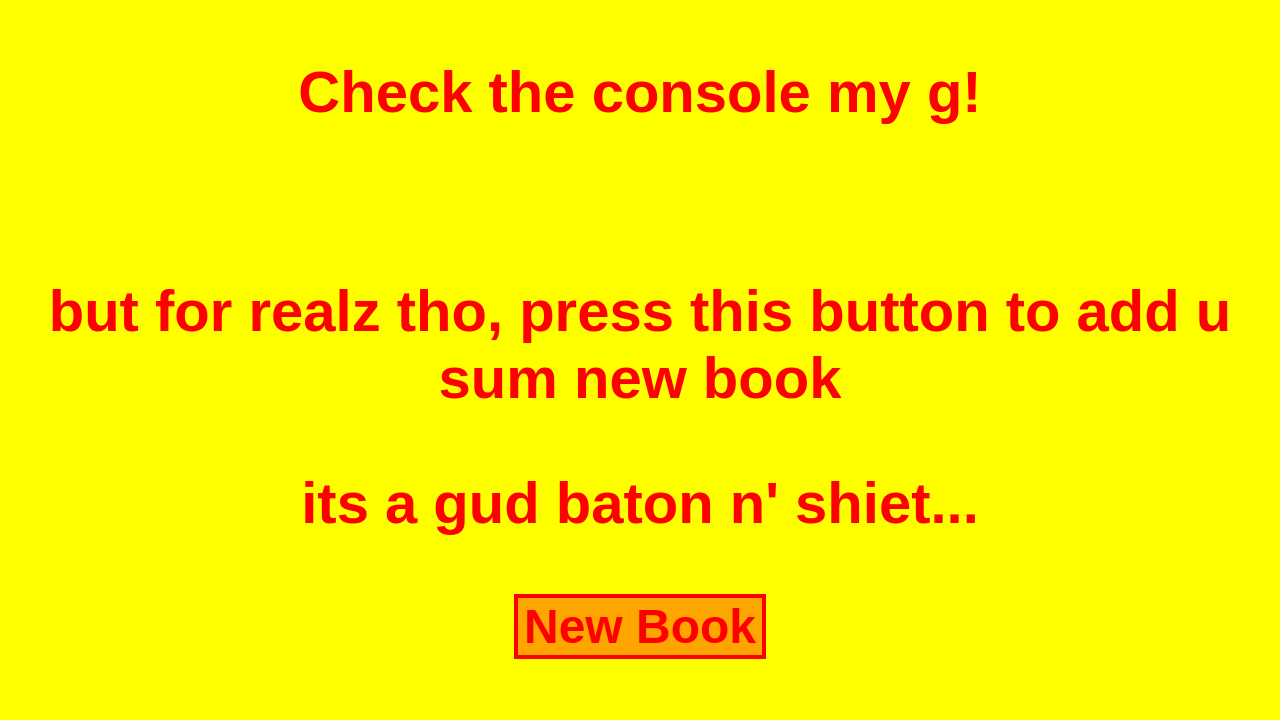
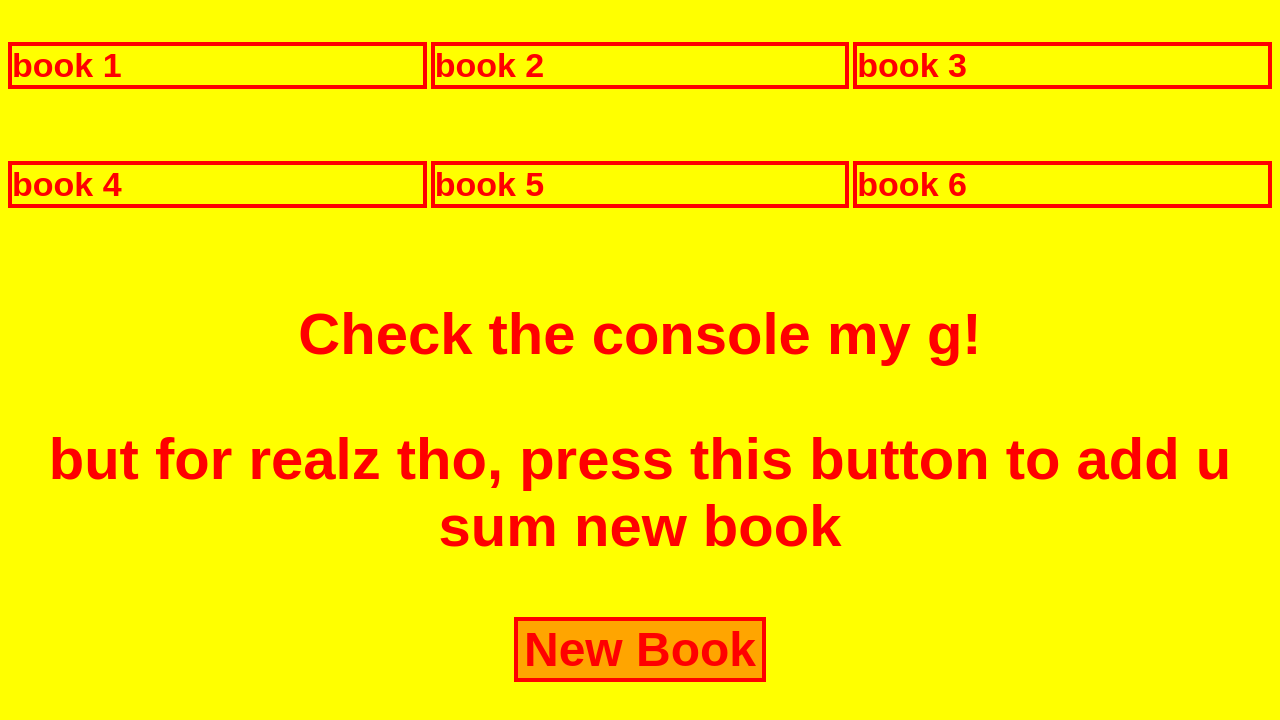
Before and after one commit to 1c3T1m3/OdLibrary, a plain HTML site: page index.html in a window 1280 px wide. Drawn offline with Linux system fonts and the light colour scheme.

Commit message:
It prints up to 6 books with  already existing ids and elements.

```diff
--- a/index.html
+++ b/index.html
@@ -8,11 +8,16 @@
 </head>
 <body>
     <script src="js-file.js"></script>
+    <div id="Books">
+        <pre id="bookData1">book 1</pre>
+        <pre id="bookData2">book 2</pre>
+        <pre id="bookData3">book 3</pre>
+        <pre id="bookData4">book 4</pre>
+        <pre id="bookData5">book 5</pre>
+        <pre id="bookData6">book 6</pre>
+    </div>
     <p>Check the console my g!</p>
-    <br>
-    <br>
     <p>but for realz tho, press this button to add u sum new book</p>
-    <p>its a gud baton n' shiet...</p>
     <div id="nuBookBtn">
         <button onClick="GFG_Fun()">New Book</button>
         <p id="GFG_DOWN"></p>
--- a/js-file.js
+++ b/js-file.js
@@ -24,22 +24,19 @@ function addBookToLibrary(daNewBook) {
   console.table(libraList);
 }
 
-NiggaLikeMe = new Book("nigger","nog","nogger","Oh, yes sir!");
-ThisBookBeGud = new Book("peepee", "poopoo", "wet bed", "u kno i have nigga!")
-
-addBookToLibrary(NiggaLikeMe);
-addBookToLibrary(ThisBookBeGud);
-
 var down = document.getElementById("GFG_DOWN");
 daCounter = 0;
 
 // Create a break line element
 var br = document.createElement("br");
+var cunta = 1;
 function GFG_Fun() {
           function usefulScript(){
           if(tstTtl.value != '' && tstAthr.value != '' && tstPgs.value != ''){
           nuBuk = new Book(tstTtl.value, tstAthr.value, tstPgs.value, tstRd.checked)
-          addBookToLibrary(nuBuk);}
+          addBookToLibrary(nuBuk);
+          document.getElementById("bookData"+String(cunta)).innerHTML =String(tstTtl.value)+"\n"+String(tstAthr.value)+"\n"+String(tstPgs.value)+"\n"+String(tstRd.checked);
+          cunta +=1;}
         }
 if  (daCounter < 1){ //This prevents the button from creating more than one submit forms.
   daCounter += 1;
--- a/style.css
+++ b/style.css
@@ -49,3 +49,16 @@ label{
     color: red;
     font-weight: bold;
 }
+
+#Books{
+    display: grid;
+    grid-template-columns: repeat(auto-fit, minmax(340px, 1fr));
+    gap: 4px;
+}
+#Books pre{
+    border: solid red 4px;
+    font-size: 34px;
+    color:red;
+    font-family:sans-serif;
+    font-weight: bold;
+}
```
